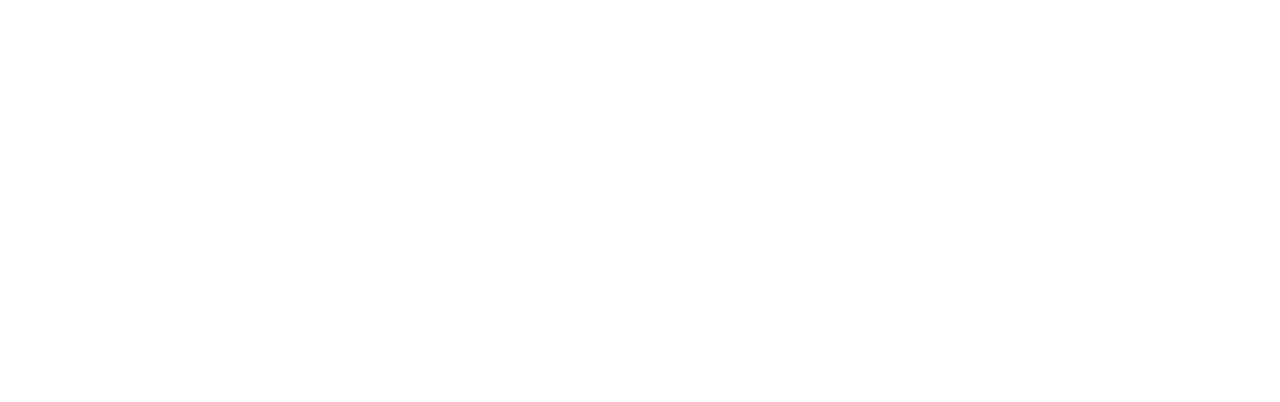
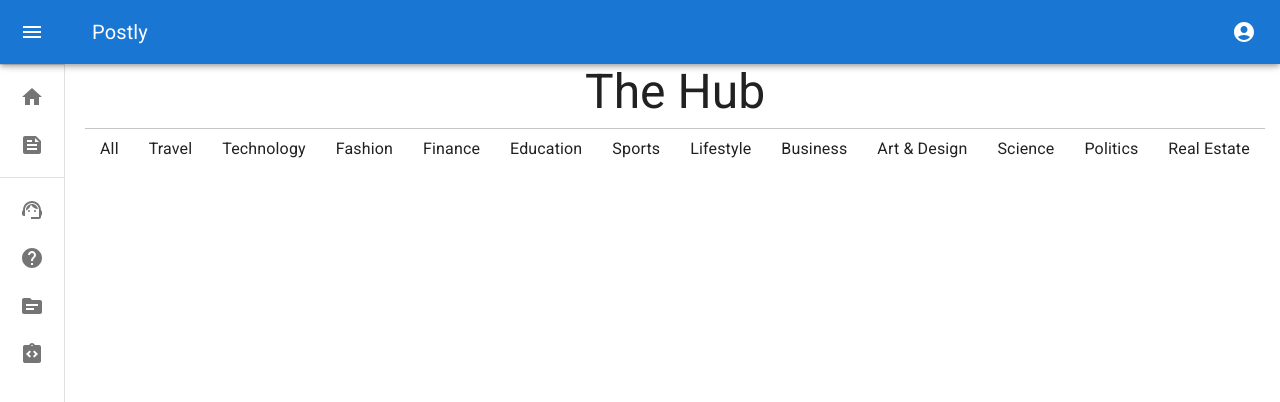
Before and after one commit to Fla1ly/Postly, a React (Vite) app: page /blogs in a window 1280 px wide. Before the commit this address had no page. Shown: the top 402 px of the page. Built offline with nearby package versions, Linux system fonts and the light colour scheme; the HTML template or start-up script is replaced by a standard one.

Commit message:
minor changes to create post & started on blog page

```diff
--- a/src/App.tsx
+++ b/src/App.tsx
@@ -1,12 +1,13 @@
 import { BrowserRouter as Router, Route, Routes } from "react-router-dom";
-import '@fontsource/roboto';
-import './main.css'
+import "@fontsource/roboto";
+import "./main.css";
 
 /* PAGES */
 import Home from "./pages/Home";
 import Signup from "./pages/Signup";
 import Login from "./pages/Login";
 import Create from "./pages/Create";
+import Blogs from "./pages/Blogs";
 
 function App() {
   return (
@@ -16,6 +17,7 @@
         <Route path="/signup" element={<Signup />} />
         <Route path="/login" element={<Login />} />
         <Route path="/create" element={<Create />} />
+        <Route path="/blogs" element={<Blogs />} />
         <Route path="/test" element={<h1>Test</h1>} />
       </Routes>
     </Router>
--- a/src/components/Nav.tsx
+++ b/src/components/Nav.tsx
@@ -16,7 +16,6 @@
 import ListItemText from "@mui/material/ListItemText";
 import Button from "@mui/material/Button";
 import Stack from "@mui/material/Stack";
-
 
 /* Icons */
 import MenuIcon from "@mui/icons-material/Menu";
@@ -208,6 +207,18 @@
           {["Home", "Blogs"].map((text, index) => (
             <ListItem key={text} disablePadding sx={{ display: "block" }}>
               <ListItemButton
+                onClick={() => {
+                  switch (index) {
+                    case 0:
+                      navigate("/");
+                      break;
+                    case 1:
+                      navigate("/blogs");
+                      break;
+                    default:
+                      break;
+                  }
+                }}
                 sx={{
                   minHeight: 48,
                   justifyContent: open ? "initial" : "center",
--- /dev/null
+++ b/src/pages/Blogs.tsx
@@ -0,0 +1,67 @@
+import NavbarContent from "../components/Nav";
+import { Typography, Stack } from "@mui/material";
+// import CssBaseline from "@mui/material/CssBaseline";
+// import Grid from "@mui/material/Grid";
+// import Container from "@mui/material/Container";
+// import { createTheme, ThemeProvider } from "@mui/material/styles";
+// import { useState } from "react";
+// import { useNavigate } from "react-router-dom";
+
+const categories = [
+  "All",
+  "Travel",
+  "Technology",
+  "Fashion",
+  "Finance",
+  "Education",
+  "Sports",
+  "Lifestyle",
+  "Business",
+  "Art & Design",
+  "Science",
+  "Politics",
+  "Real Estate",
+];
+
+export default function Blogs() {
+  //   const navigate = useNavigate();
+
+  return (
+    <NavbarContent>
+      <Stack
+        sx={{
+          width: "100%",
+          display: "flex",
+          justifyContent: "center",
+          alignItems: "center",
+          borderBottom: "1px solid #c4c4c4",
+        }}
+      >
+        <Typography variant="h3" sx={{ mb: 1 }}>
+          The Hub
+        </Typography>
+      </Stack>
+      <Stack
+        direction="row"
+        spacing={2}
+        sx={{
+          width: "100%",
+          p: 1,
+          overflowX: "auto",
+          display: "flex",
+          justifyContent: "space-around",
+        }}
+      >
+        {categories.map((category, index) => (
+          <Typography
+            key={index}
+            variant="body1"
+            sx={{ "&:hover": { cursor: "pointer" } }}
+          >
+            {category}
+          </Typography>
+        ))}
+      </Stack>
+    </NavbarContent>
+  );
+}
--- a/src/pages/Create.tsx
+++ b/src/pages/Create.tsx
@@ -79,8 +79,12 @@
 export default function Create() {
   const navigate = useNavigate();
   const [title, setTitle] = useState<string>("");
+  const [subtitle, setSubtitle] = useState<string>("");
   const [description, setDescription] = useState<string>("");
   const [characters, setCharacters] = useState<number>(0);
+  const [, setSubtitleCharacters] = useState<number>(0);
+  const [subtitleExceedLimit, setSubtitleExceedLimit] =
+    useState<boolean>(false);
   const [exceedLimit, setExceedLimit] = useState<boolean>(false);
   const [snackbarOpen, setSnackbarOpen] = useState(false);
   const [snackbarMessage, setSnackbarMessage] = useState("");
@@ -133,6 +137,12 @@
       setSnackbarSeverity("error");
       return;
     }
+    if (subtitleExceedLimit) {
+      setSnackbarOpen(true);
+      setSnackbarMessage("Subtitle exceeds 200 characters");
+      setSnackbarSeverity("error");
+      return;
+    }
     if (visibility === "") {
       setSnackbarOpen(true);
       setSnackbarMessage("Visibility cannot be empty");
@@ -145,9 +155,11 @@
       setSnackbarSeverity("error");
       return;
     }
+    console.log("subtitle:", subtitle);
     try {
       const postData = {
         title: title,
+        subtitle: subtitle,
         description: description,
         author: localStorage.getItem("username"),
         visibility: visibility,
@@ -214,6 +226,12 @@
       setSnackbarSeverity("error");
       return;
     }
+    if (subtitleExceedLimit) {
+      setSnackbarOpen(true);
+      setSnackbarMessage("Subtitle exceeds 200 characters");
+      setSnackbarSeverity("error");
+      return;
+    }
     if (visibility === "") {
       setSnackbarOpen(true);
       setSnackbarMessage("Visibility cannot be empty");
@@ -229,6 +247,7 @@
     try {
       const postData = {
         title: title,
+        subtitle: subtitle,
         description: description,
         author: localStorage.getItem("username"),
         visibility: visibility,
@@ -254,6 +273,17 @@
       setSnackbarOpen(true);
       setSnackbarMessage("Failed to create draft");
       setSnackbarSeverity("error");
+    }
+  };
+
+  const handleSubtitleChange = (e: React.ChangeEvent<HTMLInputElement>) => {
+    const value = e.target.value;
+    setSubtitle(value);
+    setSubtitleCharacters(value.length);
+    if (value.length > 200) {
+      setSubtitleExceedLimit(true);
+    } else {
+      setSubtitleExceedLimit(false);
     }
   };
 
@@ -288,6 +318,17 @@
           />
           <TextField
             sx={{ mt: 2 }}
+            id="outlined-basic"
+            label="Enter Subtitle"
+            variant="outlined"
+            onChange={handleSubtitleChange}
+            error={subtitleExceedLimit}
+            helperText={
+              subtitleExceedLimit ? "Subtitle exceeds 200 characters" : null
+            }
+          />
+          <TextField
+            sx={{ mt: 2 }}
             id="outlined-multiline-static"
             label="Enter Description"
             multiline
@@ -311,7 +352,7 @@
             sx={{
               border: "1px #c4c4c4 solid",
               width: "100%",
-              height: "40%",
+              height: "35.8%",
               mt: 1,
               borderRadius: "5px",
             }}
@@ -486,7 +527,7 @@
             sx={{
               border: "1px #c4c4c4 solid",
               width: "100%",
-              height: "60%",
+              height: "65%",
               mt: 1,
               borderRadius: "5px",
             }}
```
